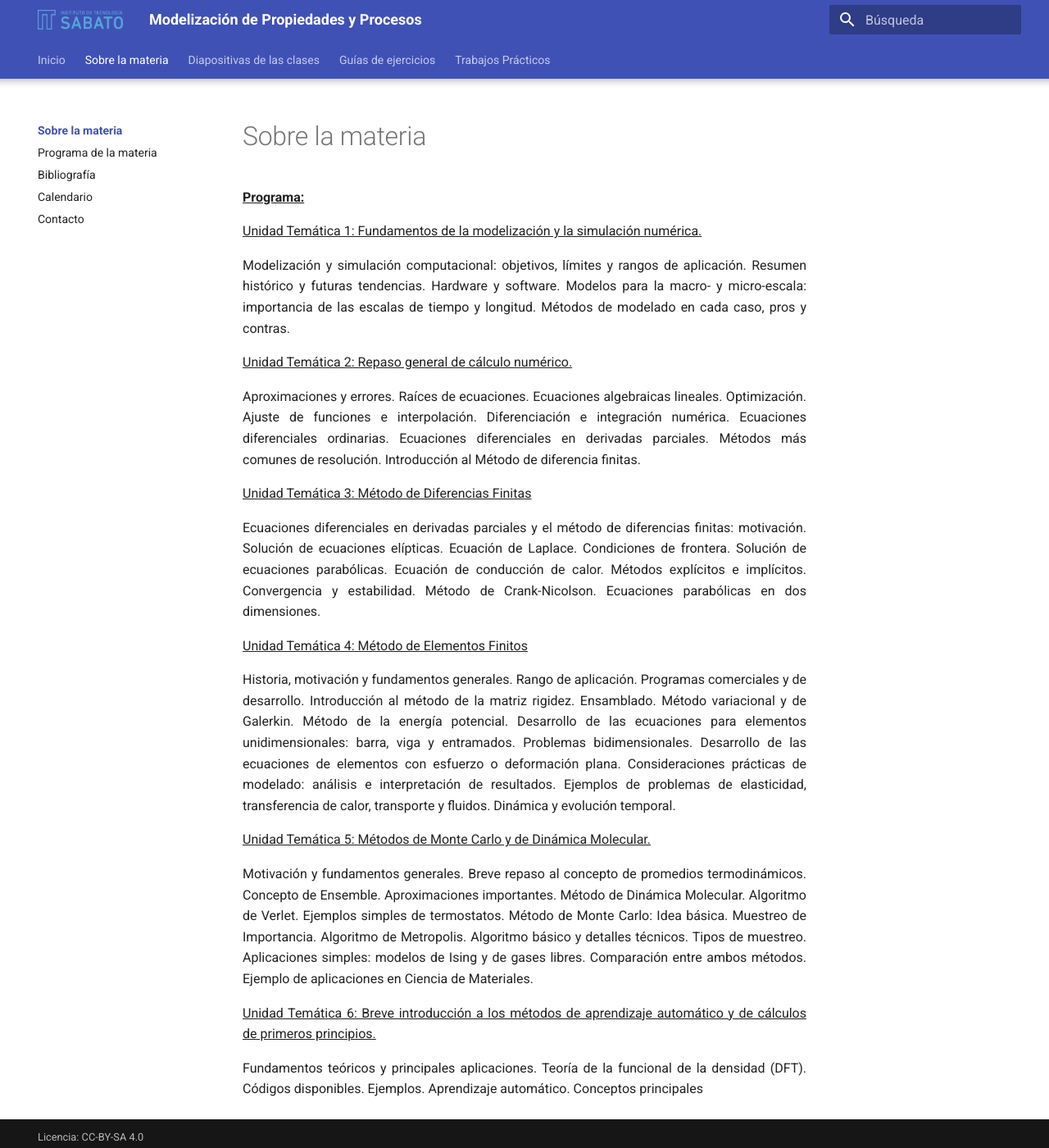
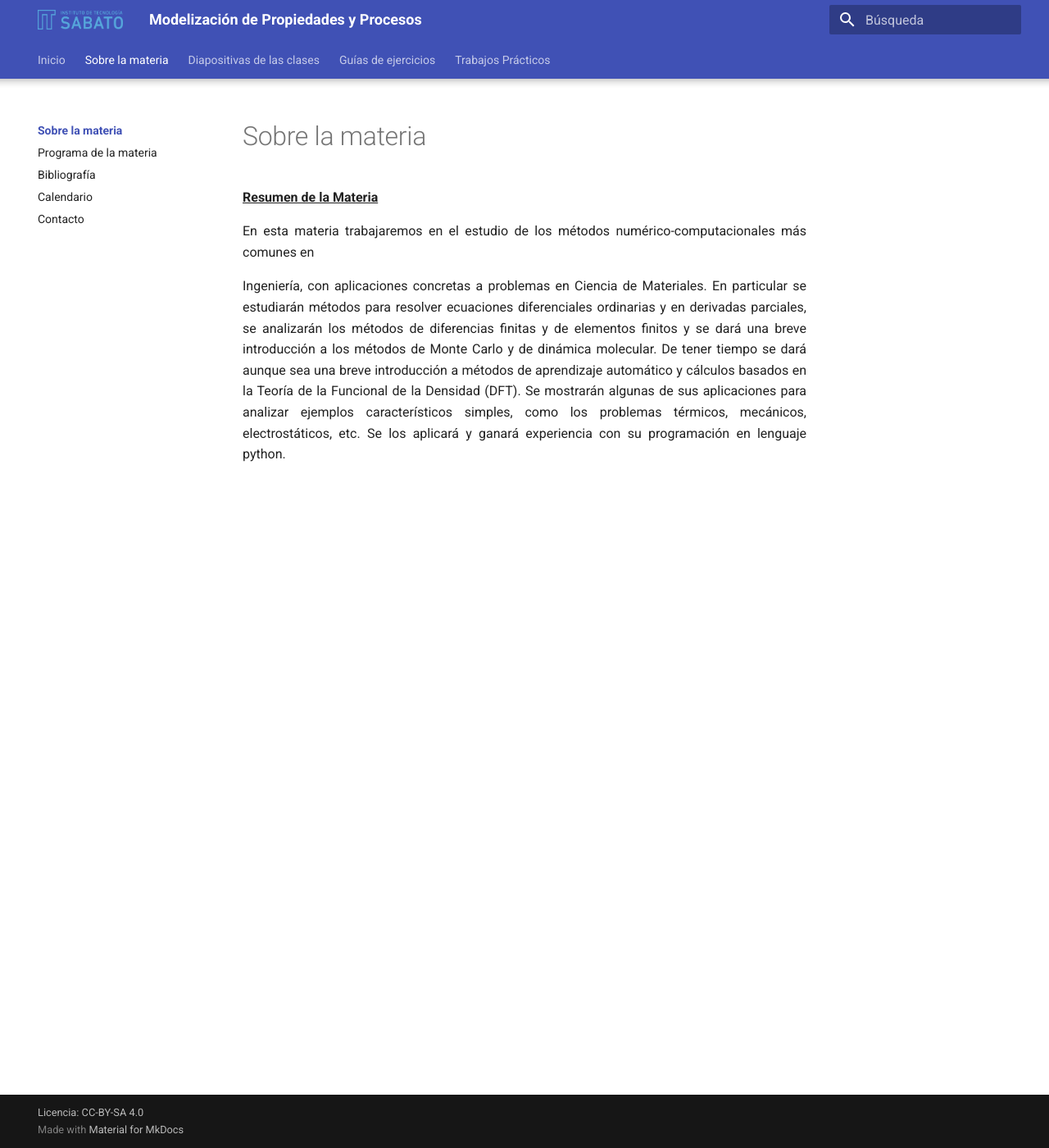
Before and after one commit to modelsabato/modelsabato.github.io, an MkDocs documentation site: the page built from docs/about/README.md, in a window 1280 px wide and 1400 px high. Shown: the whole window at 82% size. Built offline with MkDocs 1.6.1 and Material for MkDocs 9.7.7, drawn with Linux system fonts in a browser that asks for light colours; nearby versions of some CDN libraries; library files that are not in the unit come from our copies.

Commit message:
Add files via upload

```diff
--- a/docs/about/README.md
+++ b/docs/about/README.md
@@ -1,57 +1,16 @@
-**<u>Programa:</u>**
+**<u>Resumen de la Materia</u>**
 
-<u>Unidad Temática 1: Fundamentos de la modelización y la simulación
-numérica.</u>
+En esta materia trabajaremos en el estudio de los métodos
+numérico-computacionales más comunes en
 
-Modelización y simulación computacional: objetivos, límites y rangos de
-aplicación. Resumen histórico y futuras tendencias. Hardware y software.
-Modelos para la macro- y micro-escala: importancia de las escalas de
-tiempo y longitud. Métodos de modelado en cada caso, pros y contras.
-
-<u>Unidad Temática 2: Repaso general de cálculo numérico.</u>
-
-Aproximaciones y errores. Raíces de ecuaciones. Ecuaciones algebraicas
-lineales. Optimización. Ajuste de funciones e interpolación.
-Diferenciación e integración numérica. Ecuaciones diferenciales
-ordinarias. Ecuaciones diferenciales en derivadas parciales. Métodos más
-comunes de resolución. Introducción al Método de diferencia finitas.
-
-<u>Unidad Temática 3: Método de Diferencias Finitas</u>
-
-Ecuaciones diferenciales en derivadas parciales y el método de
-diferencias finitas: motivación. Solución de ecuaciones elípticas.
-Ecuación de Laplace. Condiciones de frontera. Solución de ecuaciones
-parabólicas. Ecuación de conducción de calor. Métodos explícitos e
-implícitos. Convergencia y estabilidad. Método de Crank-Nicolson.
-Ecuaciones parabólicas en dos dimensiones.
-
-<u>Unidad Temática 4: Método de Elementos Finitos</u>
-
-Historia, motivación y fundamentos generales. Rango de aplicación.
-Programas comerciales y de desarrollo. Introducción al método de la
-matriz rigidez. Ensamblado. Método variacional y de Galerkin. Método de
-la energía potencial. Desarrollo de las ecuaciones para elementos
-unidimensionales: barra, viga y entramados. Problemas bidimensionales.
-Desarrollo de las ecuaciones de elementos con esfuerzo o deformación
-plana. Consideraciones prácticas de modelado: análisis e interpretación
-de resultados. Ejemplos de problemas de elasticidad, transferencia de
-calor, transporte y fluidos. Dinámica y evolución temporal.
-
-<u>Unidad Temática 5: Métodos de Monte Carlo y de Dinámica
-Molecular.</u>
-
-Motivación y fundamentos generales. Breve repaso al concepto de
-promedios termodinámicos. Concepto de Ensemble. Aproximaciones
-importantes. Método de Dinámica Molecular. Algoritmo de Verlet. Ejemplos
-simples de termostatos. Método de Monte Carlo: Idea básica. Muestreo de
-Importancia. Algoritmo de Metropolis. Algoritmo básico y detalles
-técnicos. Tipos de muestreo. Aplicaciones simples: modelos de Ising y de
-gases libres. Comparación entre ambos métodos. Ejemplo de aplicaciones
-en Ciencia de Materiales.
-
-<u>Unidad Temática 6: Breve introducción a los métodos de aprendizaje
-automático y de cálculos de primeros principios.</u>
-
-Fundamentos teóricos y principales aplicaciones. Teoría de la funcional
-de la densidad (DFT). Códigos disponibles. Ejemplos. Aprendizaje
-automático. Conceptos principales
+Ingeniería, con aplicaciones concretas a problemas en Ciencia de
+Materiales. En particular se estudiarán métodos para resolver ecuaciones
+diferenciales ordinarias y en derivadas parciales, se analizarán los
+métodos de diferencias finitas y de elementos finitos y se dará una
+breve introducción a los métodos de Monte Carlo y de dinámica molecular.
+De tener tiempo se dará aunque sea una breve introducción a métodos de
+aprendizaje automático y cálculos basados en la Teoría de la Funcional
+de la Densidad (DFT). Se mostrarán algunas de sus aplicaciones para
+analizar ejemplos característicos simples, como los problemas térmicos,
+mecánicos, electrostáticos, etc. Se los aplicará y ganará experiencia
+con su programación en lenguaje python.
```
